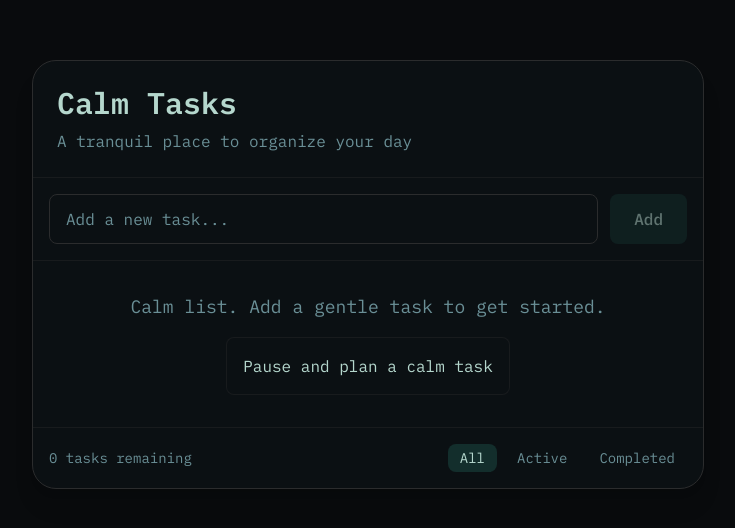
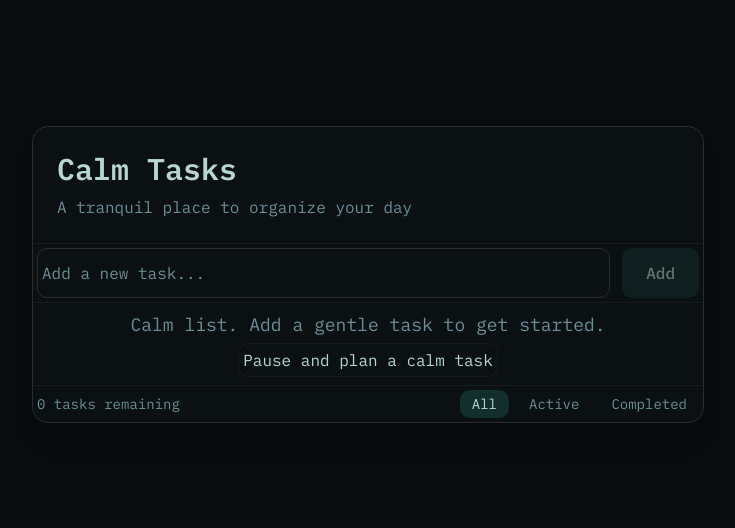
Before and after one commit to Yazington/ralph, a React (Vite) app in the folder project/: page / in a window 1280 px wide. Shown: the part 126-654 px from the top of the page, without its empty margins (272-1007 px from the left). Built offline with nearby package versions, Linux system fonts and the light colour scheme.

Commit message:
Research: Fixed border radius to match spec (panel: 16px, controls: 10px)

```diff
--- a/project/src/App.tsx
+++ b/project/src/App.tsx
@@ -84,7 +84,7 @@ function Composer({ onAddTask, attemptedEmptySubmit, onResetAttempt }: ComposerP
             onFocus={() => setIsFocused(true)}
             onBlur={() => setIsFocused(false)}
             placeholder="Add a new task..."
-            className="w-full bg-[#0B1013] text-[#B5D7CD] placeholder-[#6A8F96] rounded-lg px-4 py-3 outline-none transition-all duration-200"
+            className="w-full bg-[#0B1013] text-[#B5D7CD] placeholder-[#6A8F96] rounded-control px-4 py-3 outline-none transition-all duration-200"
             style={{
               border: inputFeedback.kind === 'inputError'
                 ? '1px solid #7299A2'
@@ -106,7 +106,7 @@ function Composer({ onAddTask, attemptedEmptySubmit, onResetAttempt }: ComposerP
           type="button"
           onClick={handleSubmit}
           disabled={!inputFeedback.canSubmit}
-          className="px-6 py-3 bg-[#132E2C] text-[#B5D7CD] rounded-lg font-medium transition-all duration-200 disabled:opacity-50 disabled:cursor-not-allowed hover:bg-[#132E2C80] focus-visible:outline focus-visible:outline-2 focus-visible:outline-offset-2 focus-visible:outline-[#7299A2]"
+          className="px-6 py-3 bg-[#132E2C] text-[#B5D7CD] rounded-control font-medium transition-all duration-200 disabled:opacity-50 disabled:cursor-not-allowed hover:bg-[#132E2C80] focus-visible:outline focus-visible:outline-2 focus-visible:outline-offset-2 focus-visible:outline-[#7299A2]"
         >
           Add
         </button>
@@ -212,7 +212,7 @@ function TodoItem({
             onFocus={() => setIsFocused(true)}
             onBlur={() => setIsFocused(false)}
             autoFocus
-            className="w-full bg-[#0B1013] text-[#B5D7CD] rounded-lg px-4 py-2 outline-none"
+            className="w-full bg-[#0B1013] text-[#B5D7CD] rounded-control px-4 py-2 outline-none"
             style={{
               border: focusRing.visible ? `2px solid ${focusRing.color}` : '1px solid #2B2C2D',
             }}
@@ -232,7 +232,7 @@ function TodoItem({
           setIsEditing(true);
           setEditValue(task.title);
         }}
-        className="p-2 text-[#6A8F96] hover:text-[#B5D7CD] transition-colors rounded-lg hover:bg-[#0B1013] focus-visible:outline focus-visible:outline-2 focus-visible:outline-offset-2 focus-visible:outline-[#7299A2]"
+        className="p-2 text-[#6A8F96] hover:text-[#B5D7CD] transition-colors rounded-control hover:bg-[#0B1013] focus-visible:outline focus-visible:outline-2 focus-visible:outline-offset-2 focus-visible:outline-[#7299A2]"
         aria-label="Edit task"
       >
         <svg width="16" height="16" viewBox="0 0 24 24" fill="none" stroke="currentColor" strokeWidth="2">
@@ -244,7 +244,7 @@ function TodoItem({
       <button
         type="button"
         onClick={() => onDeleteTask(task.id)}
-        className="p-2 text-[#6A8F96] hover:text-[#B5D7CD] transition-colors rounded-lg hover:bg-[#0B1013] focus-visible:outline focus-visible:outline-2 focus-visible:outline-offset-2 focus-visible:outline-[#7299A2]"
+        className="p-2 text-[#6A8F96] hover:text-[#B5D7CD] transition-colors rounded-control hover:bg-[#0B1013] focus-visible:outline focus-visible:outline-2 focus-visible:outline-offset-2 focus-visible:outline-[#7299A2]"
         aria-label="Delete task"
       >
         <svg width="16" height="16" viewBox="0 0 24 24" fill="none" stroke="currentColor" strokeWidth="2">
@@ -278,7 +278,7 @@ function Footer({ filter, activeCount, onFilterChange }: FooterProps) {
             key={f.key}
             type="button"
             onClick={() => onFilterChange(f.key)}
-            className={`px-3 py-1 rounded-lg transition-all duration-200 ${
+            className={`px-3 py-1 rounded-control transition-all duration-200 ${
               filter === f.key
                 ? 'bg-[#132E2C] text-[#B5D7CD]'
                 : 'text-[#6A8F96] hover:text-[#B5D7CD] hover:bg-[#0B1013]'
@@ -308,7 +308,7 @@ function Toast({ message, onUndo, onDismiss }: ToastProps) {
   }, [onDismiss]);
 
   return (
-    <div className="fixed bottom-8 left-1/2 transform -translate-x-1/2 bg-[#101D1E] border border-[#2B2C2D] rounded-lg px-4 py-3 flex items-center gap-4 shadow-xl animate-in slide-in-from-bottom-4 duration-300">
+    <div className="fixed bottom-8 left-1/2 transform -translate-x-1/2 bg-[#101D1E] border border-[#2B2C2D] rounded-control px-4 py-3 flex items-center gap-4 shadow-xl animate-in slide-in-from-bottom-4 duration-300">
       <span className="text-sm text-[#B5D7CD]">{message}</span>
       <button
         type="button"
@@ -428,7 +428,7 @@ export default function App() {
 
   return (
     <main className="min-h-screen bg-[#090B0D] flex items-center justify-center p-4">
-      <div className="w-full max-w-2xl rounded-3xl border border-[#2B2C2D] bg-[#0B1013] shadow-xl overflow-hidden">
+      <div className="w-full max-w-2xl rounded-panel border border-[#2B2C2D] bg-[#0B1013] shadow-xl overflow-hidden">
         <header className="p-6 border-b border-[#2B2C2D66]">
           <h1 className="text-3xl font-semibold text-[#B5D7CD]">Calm Tasks</h1>
           <p className="text-[#6A8F96] mt-2">A tranquil place to organize your day</p>
@@ -444,7 +444,7 @@ export default function App() {
           <div className="p-8 text-center">
             <p className="text-[#6A8F96] text-lg mb-4">{emptyState.message}</p>
             {emptyState.sampleTask && (
-              <div className="bg-[#0B1013] border border-[#2B2C2D66] rounded-lg p-4 inline-block">
+              <div className="bg-[#0B1013] border border-[#2B2C2D66] rounded-control p-4 inline-block">
                 <p className="text-[#B5D7CD]">{emptyState.sampleTask.title}</p>
               </div>
             )}
--- a/project/tailwind.config.ts
+++ b/project/tailwind.config.ts
@@ -18,6 +18,18 @@ const config: Config = {
       fontFamily: {
         mono: ['IBM Plex Mono', 'JetBrains Mono', 'monospace'],
       },
+      borderRadius: {
+        panel: '16px',
+        control: '10px',
+      },
+      spacing: {
+        4: '4px',
+        8: '8px',
+        12: '12px',
+        16: '16px',
+        24: '24px',
+        32: '32px',
+      },
       boxShadow: {
         panel: '0 45px 70px rgba(0, 0, 0, 0.45)',
       },
```
Also changed, not shown: 2 other files (tests, documents, lock files or other folders).
